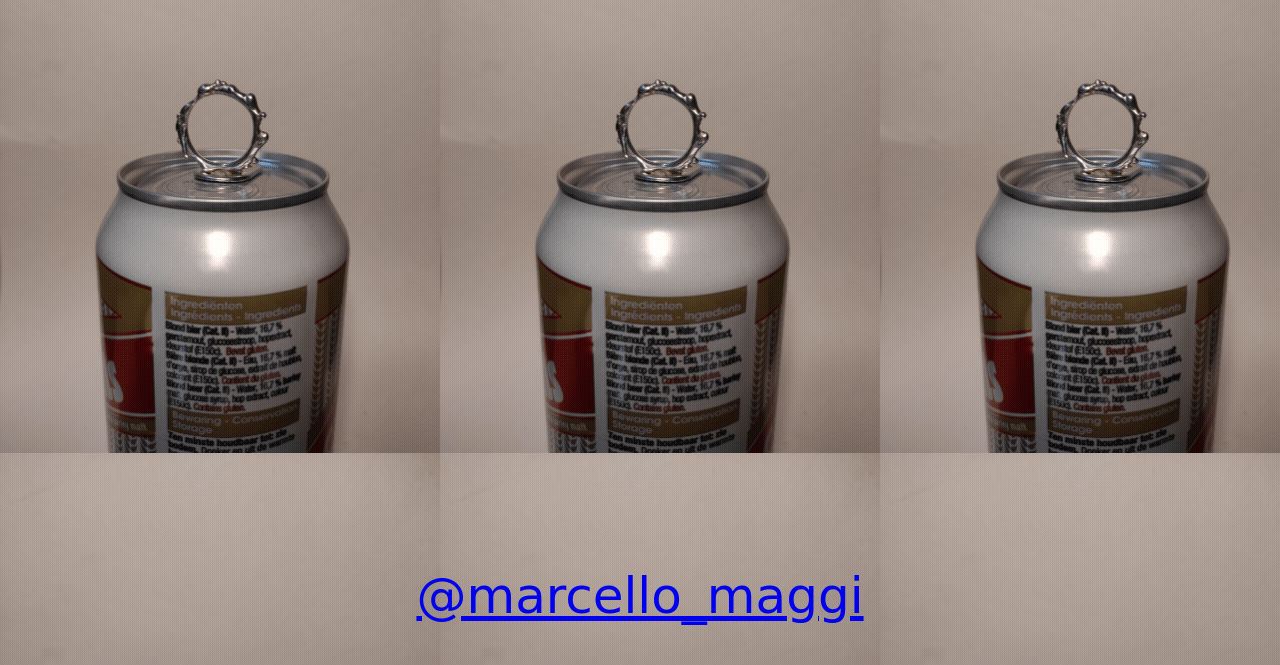
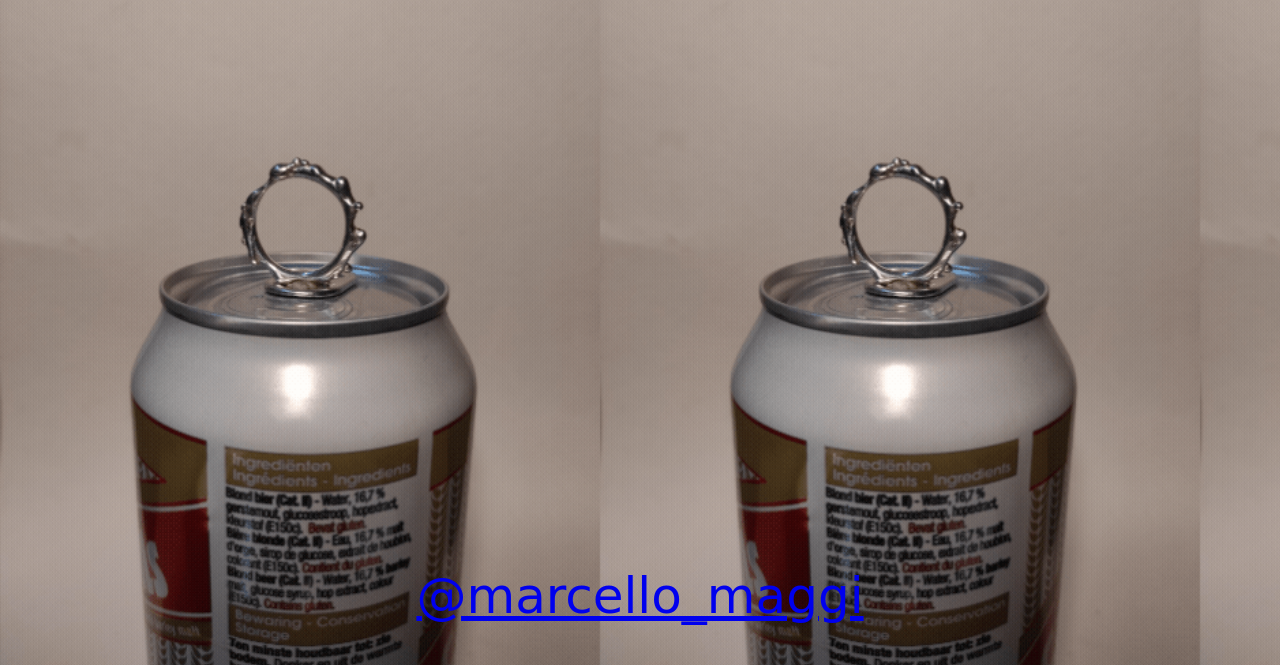
Before and after one commit to sauceyoupi/sauceyoupi.github.io, a plain HTML site: page index.html in a window 1280 px wide. Shown: the part 135-800 px from the top of the page. Drawn offline with Linux system fonts and the light colour scheme; a web font is replaced by a local one.

Commit message:
Change styles

```diff
--- a/index.css
+++ b/index.css
@@ -9,6 +9,8 @@ body{
 	height: 100%;
 	width: 100%;
 	background-image: url("cara.gif");
+
+	background-size: 600px;
 }
 
 h1{
```
